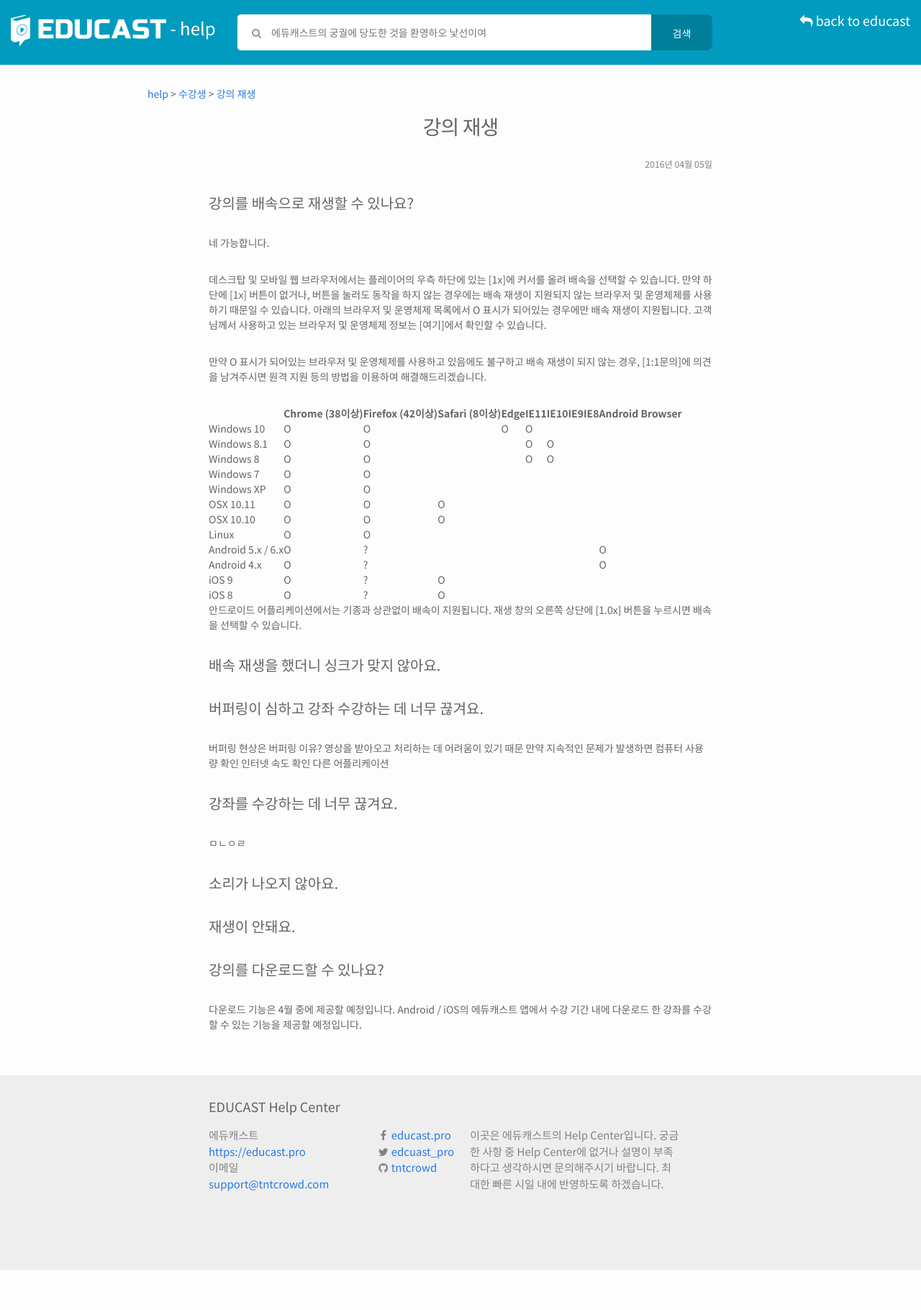
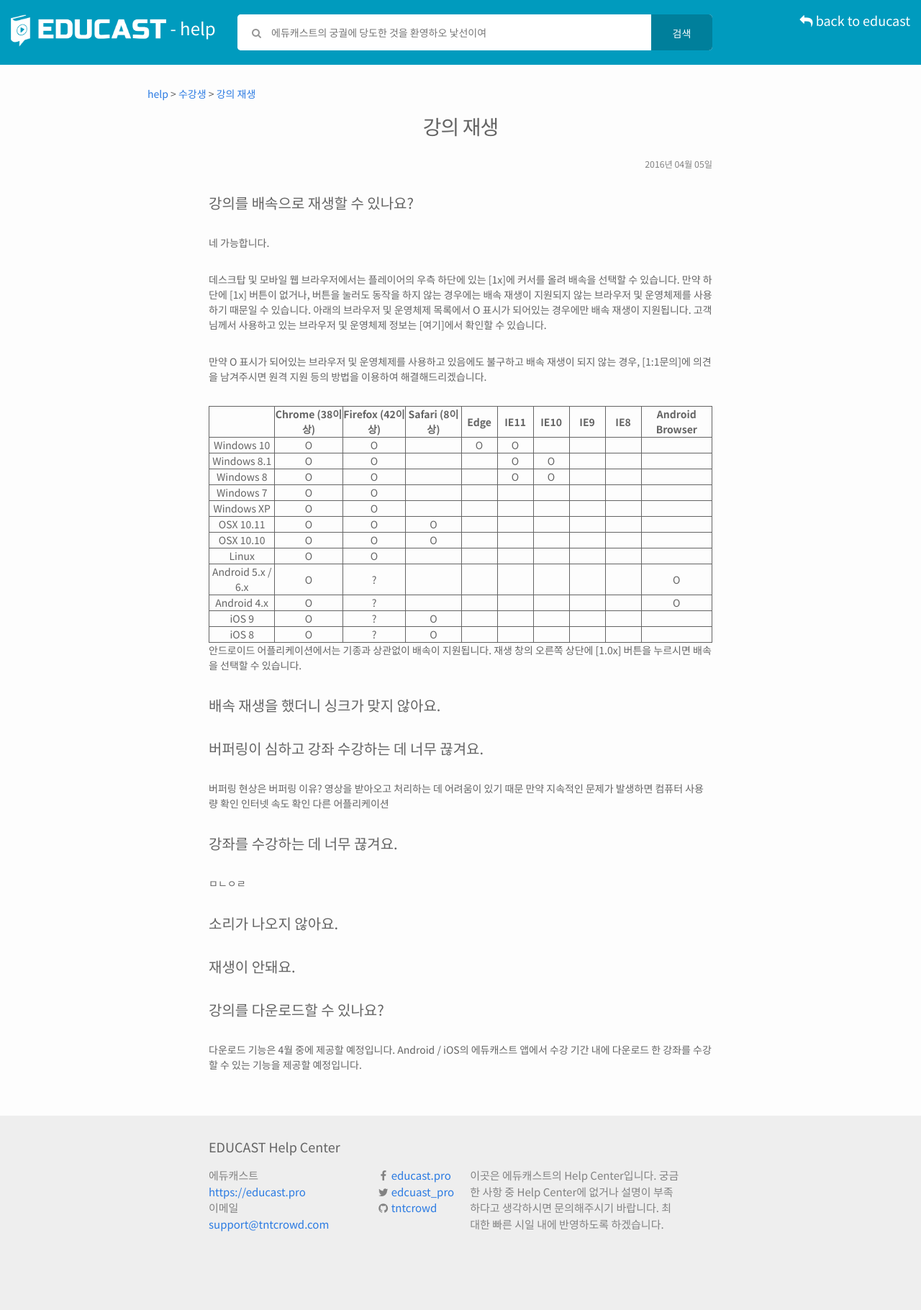
Before and after one commit to shaircast/educast-help, a Jekyll site: the page built from _posts/2016-04-05-play.md, in a window 1280 px wide. Shown: the whole page at 72% size. Built offline with Jekyll 4.4.1, drawn with Linux system fonts in a browser that asks for light colours; nearby versions of some CDN libraries; before the commit the page ends 1764 px from its top, so only the background shows below that.

Commit message:
table beautify

```diff
--- a/_sass/_base.scss
+++ b/_sass/_base.scss
@@ -68,7 +68,11 @@ figcaption {
     font-size: $small-font-size;
 }
 
-
+td, th {
+    border: solid 1px;
+    min-width: 50px;
+    text-align: center;
+}
 
 /**
  * Lists
```
